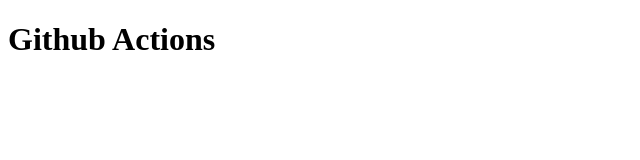
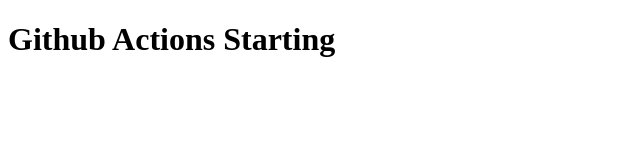
Before and after one commit to msojib/test, a plain HTML site: page index.html in a window 1280 px wide. Shown: the whole page, without its empty margins (0-640 px from the left). Drawn offline with Linux system fonts and the light colour scheme.

Commit message:
Title updated

```diff
--- a/index.html
+++ b/index.html
@@ -8,6 +8,6 @@
 
 </head>
 <body>
-    <h1>Github Actions</h1>
+    <h1>Github Actions Starting</h1>
 </body>
 </html>
```
